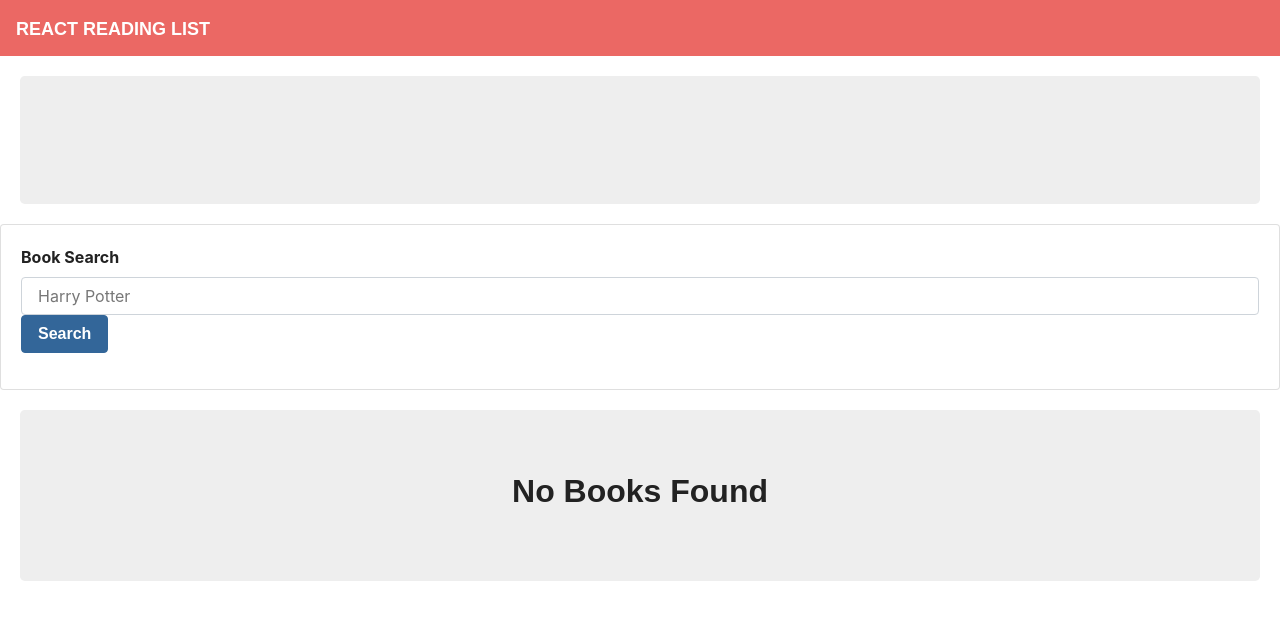
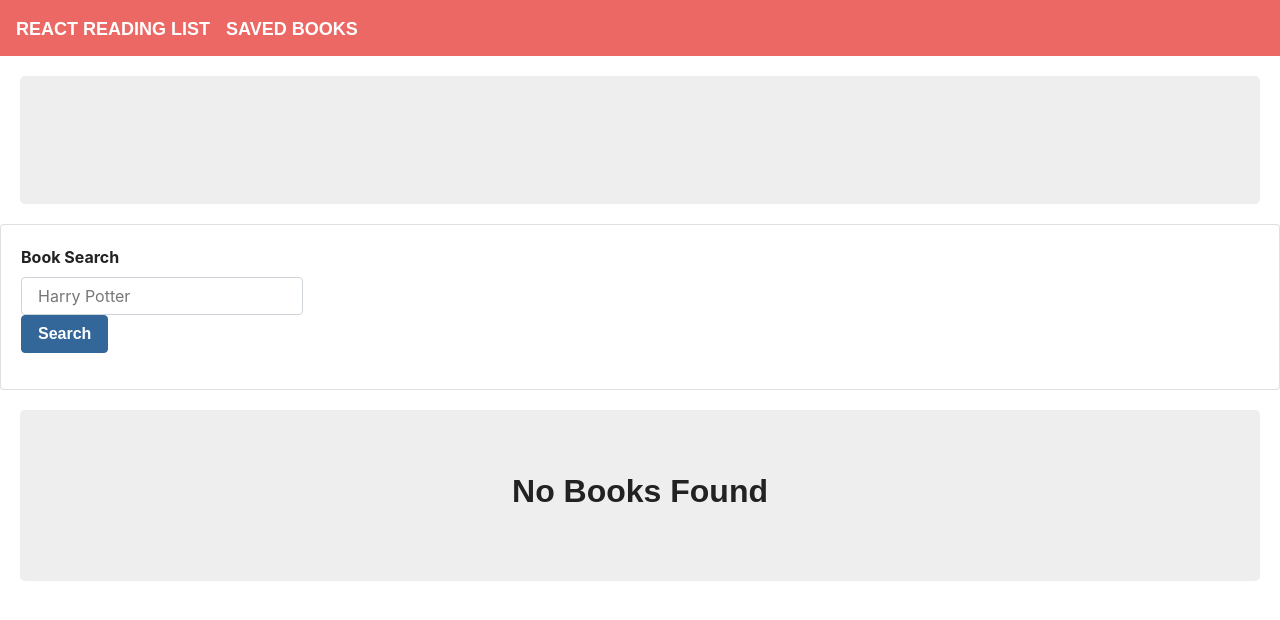
Before and after one commit to jmihalsky/Homework20B, a React (Create React App) app in the folder client/: page / in a window 1280 px wide. Shown: the top 620 px of the page. Built offline with nearby package versions, Linux system fonts and the light colour scheme; a web font is replaced by a local one.

Commit message:
code update

```diff
--- a/client/src/components/Nav/index.js
+++ b/client/src/components/Nav/index.js
@@ -6,6 +6,7 @@ function Nav() {
       <a className="navbar-brand" href="/">
         React Reading List
       </a>
+      <a className="navbar-brand" href="/saved">Saved Books</a>
     </nav>
   );
 }
--- a/client/src/components/bookresults/style.css
+++ b/client/src/components/bookresults/style.css
@@ -0,0 +1,19 @@
+.card{
+    display: flex;
+}
+
+.text-right{
+    justify-content: flex-end;
+    margin-top: -40px;
+}
+
+.card-body{
+    display: flex;
+}
+
+.btn{
+    margin-right: 4px;
+}
+.results-text{
+    padding: 20px;
+}
```
